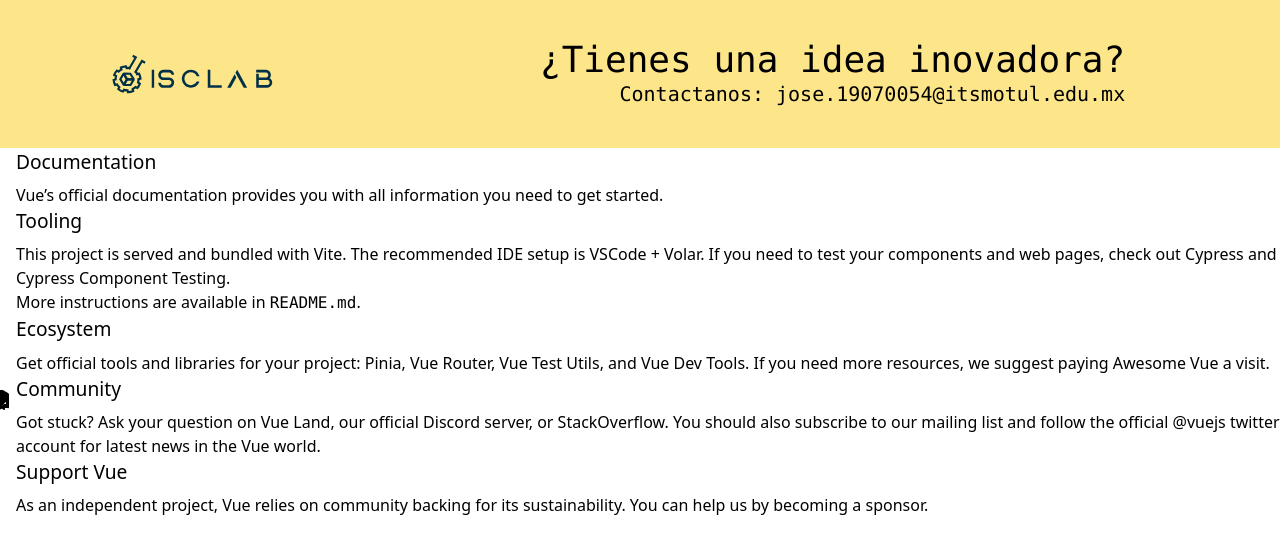
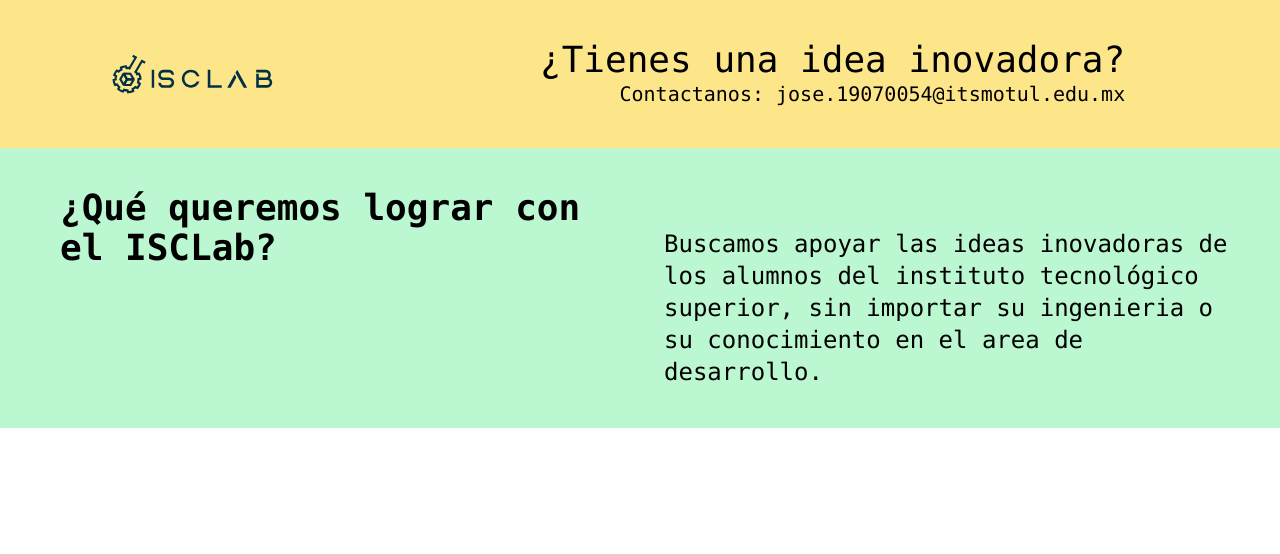
Before and after one commit to SebastianPool25/VueProyecto, a Vue app: page / in a window 1280 px wide. Shown: the top 554 px of the page. Built offline with nearby package versions, Linux system fonts and the light colour scheme.

Commit message:
Iniciando con el body

```diff
--- a/src/App.vue
+++ b/src/App.vue
@@ -49,9 +49,21 @@ import TheWelcome from './components/TheWelcome.vue'
 
 </header>
 
-  <main>
-    <TheWelcome />
-  </main>
+  <body>
+    <div class="bg-green-200 grid grid-cols-2 gap-2 p-10">
+    <div>
+      <p class="font-mono font-bold text-4xl pl-5">¿Qué queremos lograr con el ISCLab?</p>
+    </div>
+    <div>
+      <p class="text-2xl font-mono ml-5 mt-10">Buscamos apoyar las ideas inovadoras de los alumnos del instituto tecnológico superior, sin importar su
+        ingenieria o su conocimiento en el area de desarrollo.
+      </p>
+    </div>
+  </div>
+
+
+
+  </body>
 </template>
 
 <style scoped>
```
